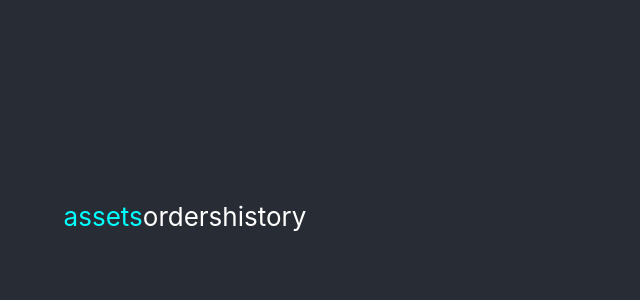
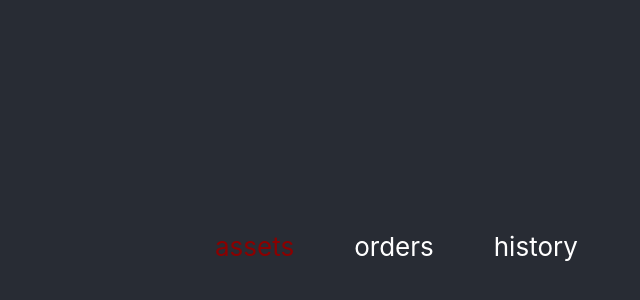
Before and after one commit to InCrypto-io/tezos-market, a React (Create React App) app: page / in a window 1280 px wide. Shown: the part 184-484 px from the top of the page, without its empty margins (455-1095 px from the left). Built offline with nearby package versions, Linux system fonts and the light colour scheme.

Commit message:
update header

```diff
--- a/src/index.css
+++ b/src/index.css
@@ -12,16 +12,21 @@ code {
     monospace;
 }
 
-
 .page-body {
   flex-grow: 1;
+  flex-direction: column;
+  justify-items: start;
 }
 
 .header {
   display: flex;
   flex-direction: row;
+  position: fixed;
+}
+.header *{
+  margin: 15px;
 }
 
 .active {
-  color: aqua;
+  color: darkred;
 }
```
